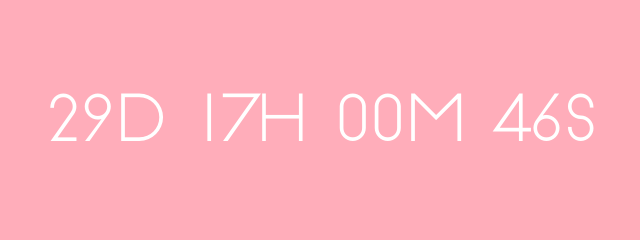
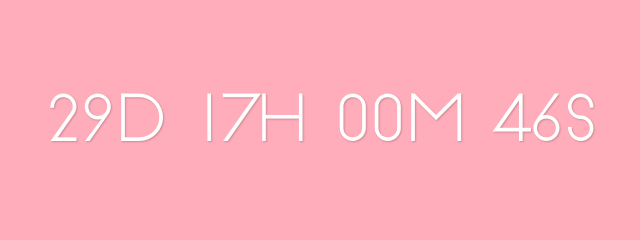
Before and after one commit to Psicodead/sai-countdown, a plain HTML site: page index.html in a window 1280 px wide. Shown: the top 240 px of the page, 320-960 px from the left. Drawn offline with nearby package versions, Linux system fonts and the light colour scheme.

Commit message:
add drop-shadow and fade-in

```diff
--- a/index.html
+++ b/index.html
@@ -7,15 +7,14 @@
     <title>SAI - TIMER</title>
     <!-- <script src="js/bodymovin.js" type="text/javascript"></script> -->
     <script src="https://cdnjs.cloudflare.com/ajax/libs/bodymovin/5.7.6/lottie.min.js" integrity="sha512-BB7rb8ZBAxtdJdB7nwDijJH9NC+648xSzviK9Itm+5APTtdpgKz1+82bDl4znz/FBhd0R7pJ/gQtomnMpZYzRw==" crossorigin="anonymous"></script>
+    <script src="index.js"></script>
     <link rel="stylesheet" href="style.css">
 </head>
 <body>
     <div class="container">
         <div id="lottie-wrapper"></div>
-        <h1 id="timer">00D 00H 00M 00S</h1>
+        <h1 id="timer" class="hidden" >00D 00H 00M 00S</h1>
     </div>
-
-    <script src="index.js"></script>
 </body>
 </html>
 
--- a/index.js
+++ b/index.js
@@ -1,4 +1,4 @@
-
+window.onload = (event) => {
   const animation = lottie.loadAnimation({
     container: document.getElementById('lottie-wrapper'), // Required
     path: './assets/26154-summer-breeze.json', // Required
@@ -9,10 +9,9 @@ const animation = lottie.loadAnimation({
   })
 
   const timer = document.getElementById('timer');
+  timer.classList.remove('hidden');
+
   const endDate = new Date( "March 18, 2021 12:00:00" ).getTime();
-
-console.log(endDate);
-let interval;
   const updateTimer = () =>{
       const now = new Date().getTime();
       let d = endDate - now;
@@ -38,4 +37,7 @@ const updateTimer = () =>{
     }
   }
 
-interval = setInterval(updateTimer,1000)
+  updateTimer();
+  const interval = setInterval(updateTimer,1000)
+
+};
--- a/style.css
+++ b/style.css
@@ -17,6 +17,8 @@ html, body{
 }
 
 #timer{
+    opacity: 1;
+    transition: opacity 600ms;
     font-family: "Slim";
     font-size: 60px;
     color: white;
@@ -30,4 +32,9 @@ html, body{
     -ms-transform: translate(-50%, -50%);
     -moz-transform: translate(-50%, -50%);
     -webkit-transform: translate(-50%, -50%);
+    text-shadow: 1px 1px 2px rgb(0 0 0 / 20%);
 }
+
+.hidden{
+    opacity: 0 !important;
+}
```
Lines whose indentation alone changed are shown as unchanged.
